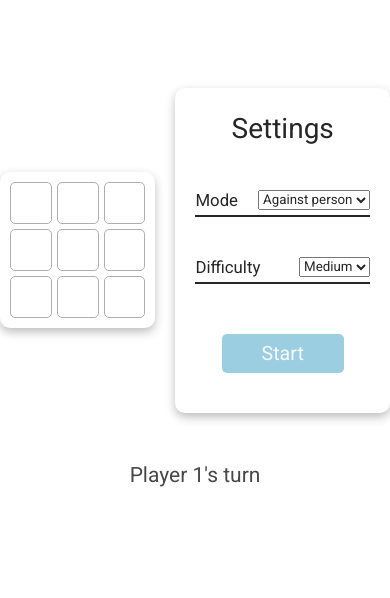
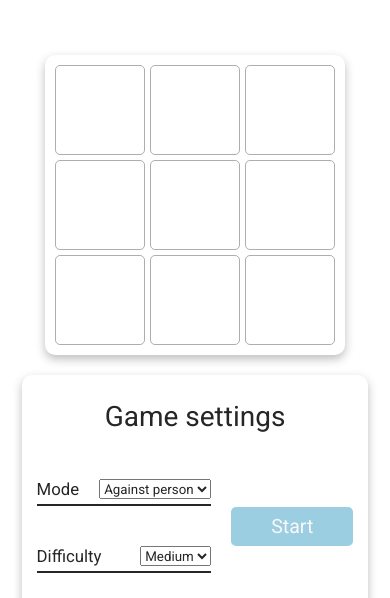
Before and after one commit to Valdemarcheck/Tic-tac-toe, a plain HTML site: page index.html in a window 390 px wide. Shown: the part 135-733 px from the top of the page. Drawn offline with Linux system fonts and the light colour scheme.

Commit message:
Setup better layout for small screens

```diff
--- a/index.html
+++ b/index.html
@@ -28,8 +28,8 @@
       <div class="game-section">
         <div class="game-board"></div>
         <div class="settings">
-          <h2>Settings</h2>
-          <div class="outer-row vertical">
+          <h2>Game settings</h2>
+          <div class="outer-row">
             <form class="row vertical" action="" id="settings-form">
               <div class="row horizontal">
                 <label for="mode">Mode</label>
--- a/styles.css
+++ b/styles.css
@@ -117,19 +117,27 @@ footer {
   box-shadow: var(--section-shadow);
   border-radius: 10px;
   max-width: 250px;
-  padding: 20px 10px;
+  min-height: 250px;
+  padding: 30px 10px;
   flex: 1;
   display: grid;
   grid-template-rows: 3rem 1fr;
   place-items: center;
+  gap: 20px;
 }
 
 .outer-row {
-  padding: 20px 10px;
+  display: flex;
+  flex-direction: column;
+}
+
+.outer-row,
+.outer-row > * {
+  gap: 20px;
 }
 
 .row.horizontal {
-  margin: 20px 0;
+  margin: 10px 0;
   padding-bottom: 5px;
   border-bottom: 2px solid var(--main-black);
 }
@@ -140,7 +148,6 @@ footer {
   padding: 8px 40px;
   border-radius: 5px;
   border: none;
-  margin-top: 30px;
   font-size: 1.4rem;
 }
 
@@ -181,3 +188,25 @@ footer {
   height: 80%;
   aspect-ratio: 1/1;
 }
+
+@media (max-width: 500px) {
+  .game-section {
+    flex-direction: column;
+  }
+
+  .game-board {
+    min-height: 300px;
+  }
+
+  .settings {
+    max-width: none;
+    padding: 20px 15px;
+    gap: 10px;
+  }
+
+  .outer-row {
+    flex-direction: row;
+    gap: 20px;
+    padding: 0;
+  }
+}
```
